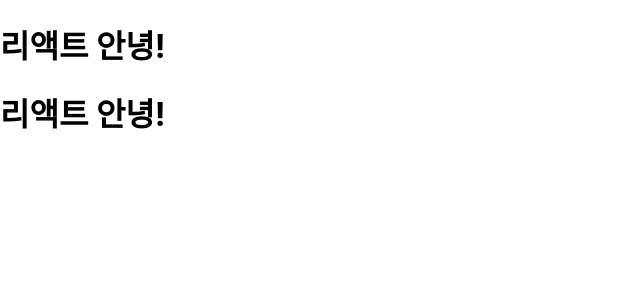
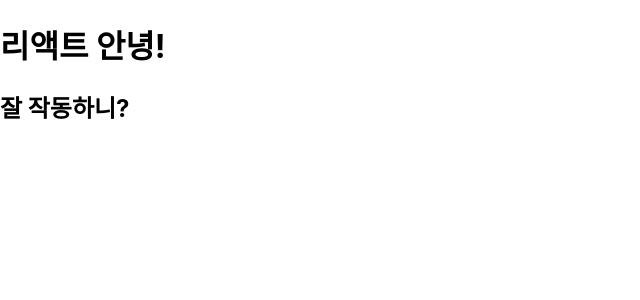
Before and after one commit to TeackjinLee/reactStudy, a React (Create React App) app: page / in a window 1280 px wide. Shown: the top 300 px of the page, without its empty margins (0-640 px from the left). Built offline with nearby package versions, Linux system fonts and the light colour scheme.

Commit message:
JSX 감싸인 요소
JSX 감싸인 요소

```diff
--- a/src/App.js
+++ b/src/App.js
@@ -1,14 +1,21 @@
+// import React, {Fragment} from 'react';
 import React from 'react';
 
 function App() {
+  const name = '리액트';
   return (
     // <div>
     //   Hello <b>react</b>
     // </div>
-    <div>
-      <h1>리액트 안녕!</h1>
-      <h1>리액트 안녕!</h1>
-    </div>
+    // <div>
+    //   <h1>리액트 안녕!</h1>
+    //   <h1>리액트 안녕!</h1>
+    // </div>
+
+    <>
+      <h1>{name} 안녕!</h1>
+      <h2>잘 작동하니?</h2>
+    </>
   )
 }
 
```
